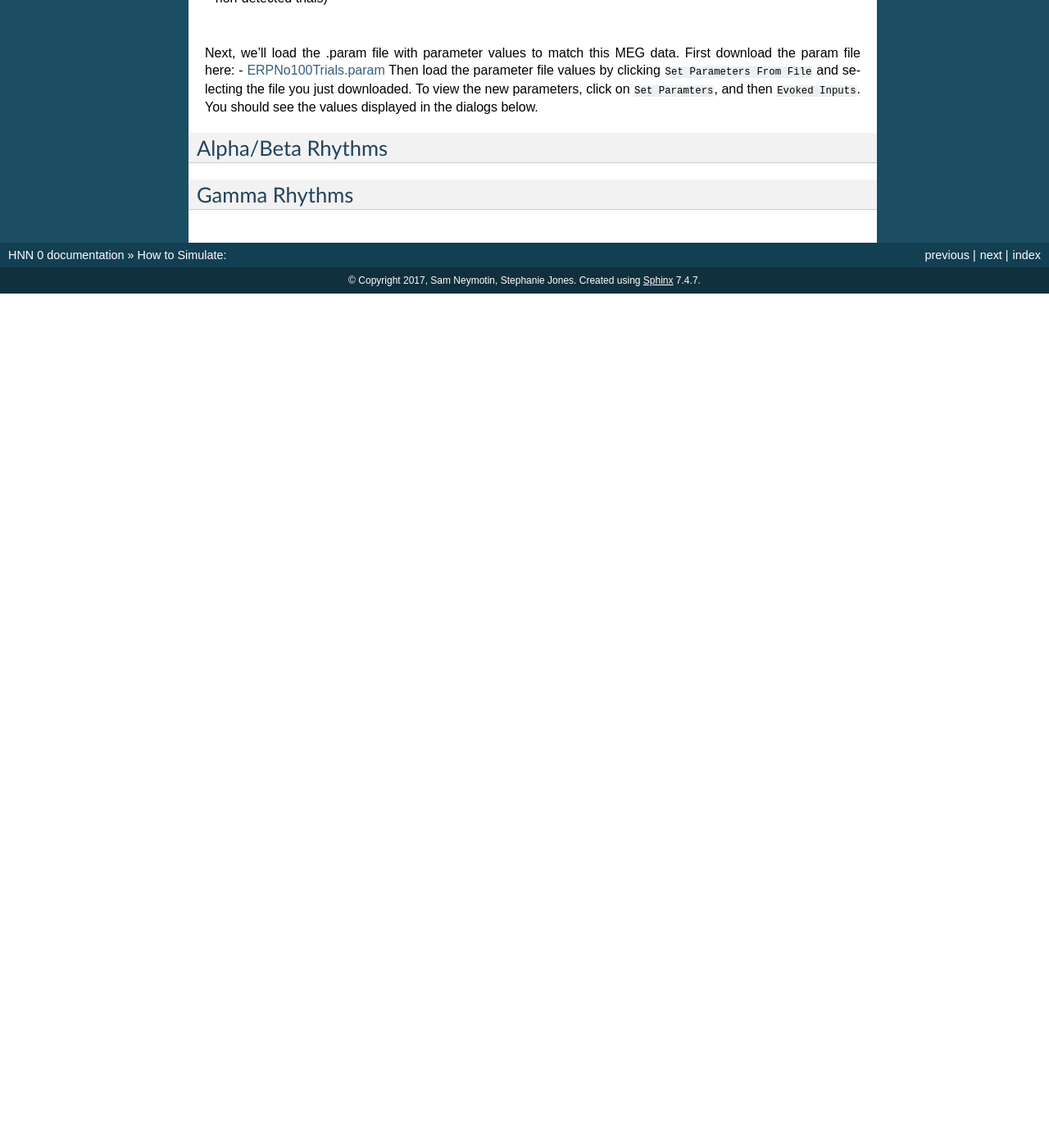
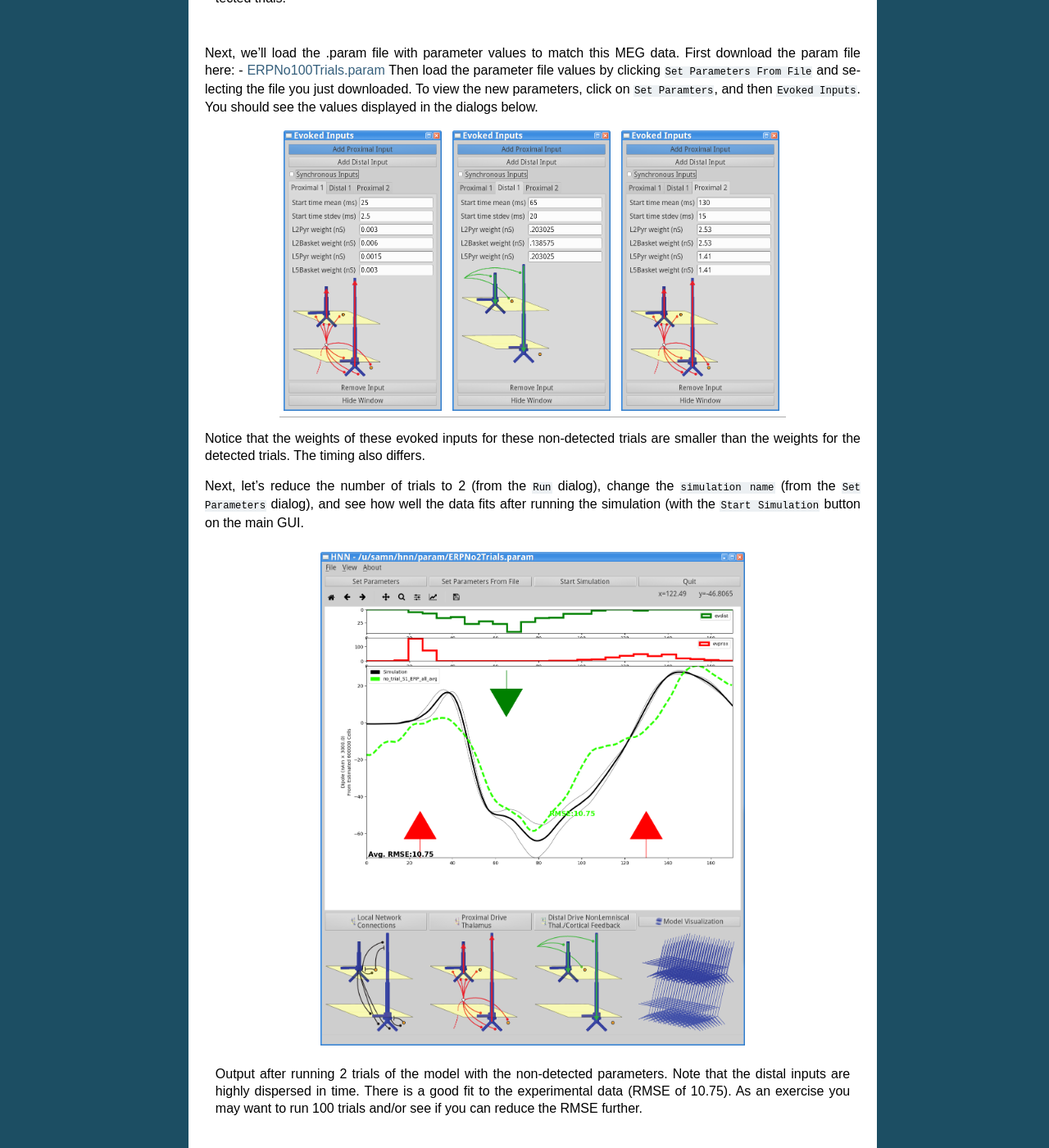
Before and after one commit to jonescompneurolab/hnn, a Sphinx documentation site: the page built from doc/howtosim.rst, in a window 1280 px wide and 1400 px high, scrolled down 9769 px. Shown: the whole window at 82% size. Built offline with Sphinx 7.4.7, drawn with Linux system fonts in a browser that asks for light colours; before the commit the page ends 10127 px from its top, so only the background shows below that; some of the changed text lies outside the part shown.

Commit message:
add erp no tut section

```diff
--- a/doc/howtosim.rst
+++ b/doc/howtosim.rst
@@ -235,8 +235,8 @@ HNN will recalculate the model fit to the data, showing a poor fit (RMSE of 32.1
 	:scale: 40%
 	:align: center
 
-	Model run with *yes* parameter has poor fit to the MEG data from *no* trials.
-	(*yes* means detected; *no* means non-detected trials)
+	Model run with 100 trials using yes/detected parameters has poor fit to the MEG data from the
+	no/non-detected trials.
 
 Next, we'll load the
 .param file with parameter values to match this MEG data.  First download the param file
@@ -246,6 +246,41 @@ and selecting the file you just downloaded. To view the new parameters,
 click on ``Set Paramters``, and then ``Evoked Inputs``.
 You should see the values displayed in the dialogs below.
 
+.. |erpnoprox1fig| image:: images/ERPNoProx1param.png
+        :scale: 40%
+	:align: bottom
+
+.. |erpnodist1fig| image:: images/ERPNoDist1param.png
+        :scale: 40%
+	:align: bottom
+
+.. |erpnoprox2fig| image:: images/ERPNoProx2param.png
+        :scale: 40%
+	:align: bottom
+
++-----------------+-----------------+-----------------+
+| |erpnoprox1fig| | |erpnodist1fig| | |erpnoprox2fig| |
++-----------------+-----------------+-----------------+
+
+Notice that the weights of these evoked inputs for these non-detected
+trials are smaller than the weights for the detected trials. The timing
+also differs.
+
+Next, let's reduce the number of trials to 2 (from the ``Run`` dialog),
+change the ``simulation name`` (from the ``Set Parameters`` dialog), and see how well
+the data fits after running the simulation (with the ``Start Simulation`` button
+on the main GUI.
+
+.. figure:: images/ERPNo2Output.png
+	:scale: 40%
+	:align: center
+
+	Output after running 2 trials of the model with the non-detected parameters.
+	Note that the distal inputs are highly dispersed in time. There is a good fit
+	to the experimental data (RMSE of 10.75). As an exercise you may want to run
+	100 trials and/or see if you can reduce the RMSE further.
+
+
 Alpha/Beta Rhythms
 ------------------
 
```
Also changed, not shown: doc/images/ERPNo2Output.png (added), doc/images/ERPNoDist1param.png (added), doc/images/ERPNoProx1param.png (added), doc/images/ERPNoProx2param.png (added).
